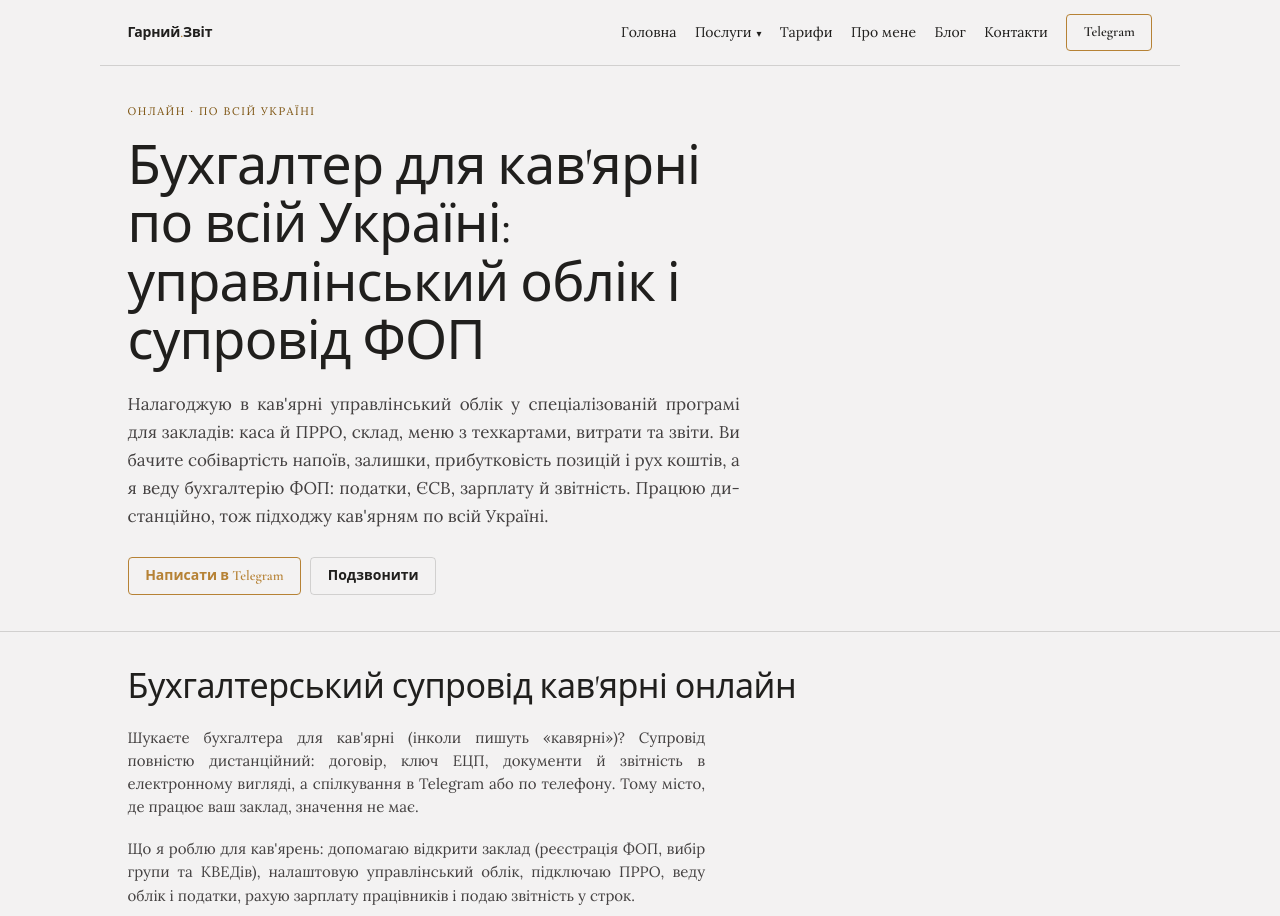
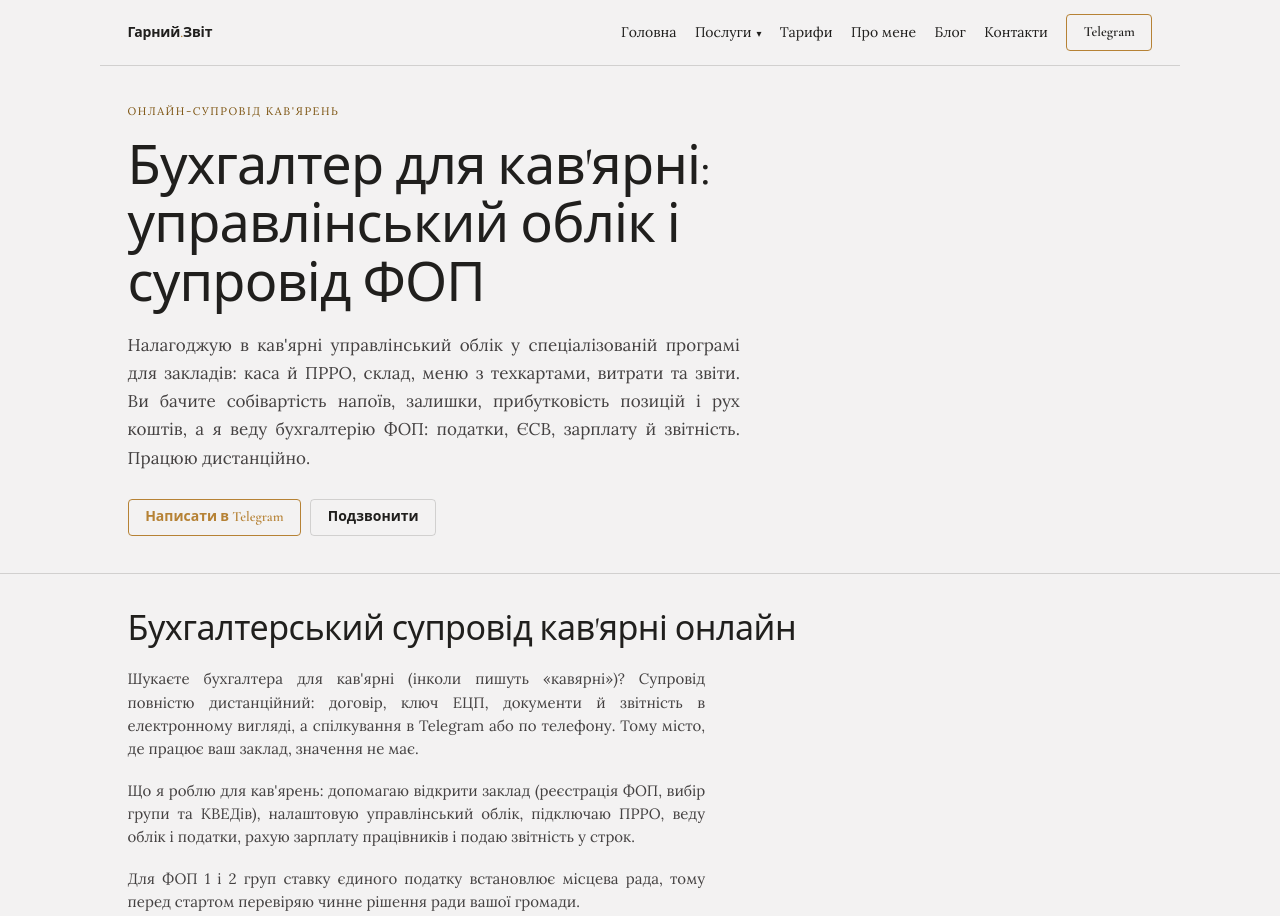
Before and after one commit to morkovkinaliza239-source/garnyizvit, an Astro site in the folder site/: page /buhgalter-dlya-kavyarni in a window 1280 px wide. Shown: the top 916 px of the page. Built offline with nearby package versions, Linux system fonts and the light colour scheme; Astro itself is replaced by a stand-in of ours.

Commit message:
Coffee-shop page: remove 'по всій Україні', keep generic 'Бухгалтер для кав'ярні'
Co-Authored-By: Claude Opus 5.5 <noreply@anthropic.com>
Claude-Session: https://claude.ai/code/session_01PbCzBi98tV49LfrQTop5Kz

```diff
--- a/site/src/pages/buhgalter-dlya-kavyarni.astro
+++ b/site/src/pages/buhgalter-dlya-kavyarni.astro
@@ -33,13 +33,13 @@ const jsonLd = [
   }
 ];
 ---
-<Base title="Бухгалтер для кав'ярні по всій Україні: управлінський облік і супровід ФОП — Гарний Звіт" description="Бухгалтер для кав'ярні онлайн по всій Україні: управлінський облік, ПРРО, податки, зарплата, звітність ФОП. Від 2000 грн/міс.">
+<Base title="Бухгалтер для кав'ярні: управлінський облік і супровід ФОП — Гарний Звіт" description="Бухгалтер для кав'ярні онлайн: управлінський облік, ПРРО, податки, зарплата, звітність ФОП. Від 2000 грн/міс.">
 <script is:inline type="application/ld+json" set:html={JSON.stringify(jsonLd)}></script>
 <main>
   <section style="max-width:1080px;margin:0 auto;padding:var(--space-8) var(--space-6)">
-    <p style="font-size:11px;letter-spacing:0.14em;text-transform:uppercase;color:var(--color-accent-700);margin-bottom:var(--space-4)">Онлайн · по всій Україні</p>
-    <h1 style="font-size:clamp(34px,4.6vw,54px);font-weight:400;line-height:1.08;margin:0 0 var(--space-4);max-width:24ch">Бухгалтер для кав'ярні по всій Україні: управлінський облік і супровід ФОП</h1>
-    <p style="text-align:justify;hyphens:auto;font-size:17px;line-height:1.65;max-width:58ch;color:var(--color-neutral-800)">Налагоджую в кав'ярні управлінський облік у спеціалізованій програмі для закладів: каса й ПРРО, склад, меню з техкартами, витрати та звіти. Ви бачите собівартість напоїв, залишки, прибутковість позицій і рух коштів, а я веду бухгалтерію ФОП: податки, ЄСВ, зарплату й звітність. Працюю дистанційно, тож підходжу кав'ярням по всій Україні.</p>
+    <p style="font-size:11px;letter-spacing:0.14em;text-transform:uppercase;color:var(--color-accent-700);margin-bottom:var(--space-4)">Онлайн-супровід кав'ярень</p>
+    <h1 style="font-size:clamp(34px,4.6vw,54px);font-weight:400;line-height:1.08;margin:0 0 var(--space-4);max-width:24ch">Бухгалтер для кав'ярні: управлінський облік і супровід ФОП</h1>
+    <p style="text-align:justify;hyphens:auto;font-size:17px;line-height:1.65;max-width:58ch;color:var(--color-neutral-800)">Налагоджую в кав'ярні управлінський облік у спеціалізованій програмі для закладів: каса й ПРРО, склад, меню з техкартами, витрати та звіти. Ви бачите собівартість напоїв, залишки, прибутковість позицій і рух коштів, а я веду бухгалтерію ФОП: податки, ЄСВ, зарплату й звітність. Працюю дистанційно.</p>
     <div style="display:flex;flex-wrap:wrap;gap:var(--space-2);margin-top:var(--space-6)">
       <a class="btn btn-primary" href="https://t.me/+380930185887" target="_blank" rel="noreferrer">Написати в Telegram</a>
       <a class="btn btn-secondary" href="tel:+380930185887">Подзвонити</a>
@@ -212,8 +212,8 @@ const jsonLd = [
     <div style="max-width:760px;margin:0 auto;padding:var(--space-8) var(--space-6)">
       <h2 style="font-size:34px;font-weight:400;margin:0 0 var(--space-6)">Питання й відповіді</h2>
 
-      <h3 style="font-size:19px;font-weight:600;margin:0 0 var(--space-2)">Чи працюєте з кав'ярнями по всій Україні?</h3>
-      <p style="margin:0 0 var(--space-6);color:var(--color-neutral-800)">Так. Супровід дистанційний: договір, документи, підписи й звітність в електронному вигляді, а спілкування в Telegram або по телефону. Відстань не має значення: супровід однаковий для кав'ярні в будь-якому місті України.</p>
+      <h3 style="font-size:19px;font-weight:600;margin:0 0 var(--space-2)">Як проходить дистанційний супровід?</h3>
+      <p style="margin:0 0 var(--space-6);color:var(--color-neutral-800)">Договір, документи, підписи й звітність оформлюємо в електронному вигляді, а спілкуємося в Telegram або по телефону. Приїжджати в офіс не потрібно.</p>
 
       <h3 style="font-size:19px;font-weight:600;margin:0 0 var(--space-2)">Що таке управлінський облік у кав'ярні?</h3>
       <p style="margin:0 0 var(--space-6);color:var(--color-neutral-800)">Це облік для ваших рішень: скільки коштує кожен напій, що в залишках, які позиції найприбутковіші, куди йдуть витрати. Бухгалтерський облік потрібен для податків і звітності. Налаштовую обидва.</p>
```
